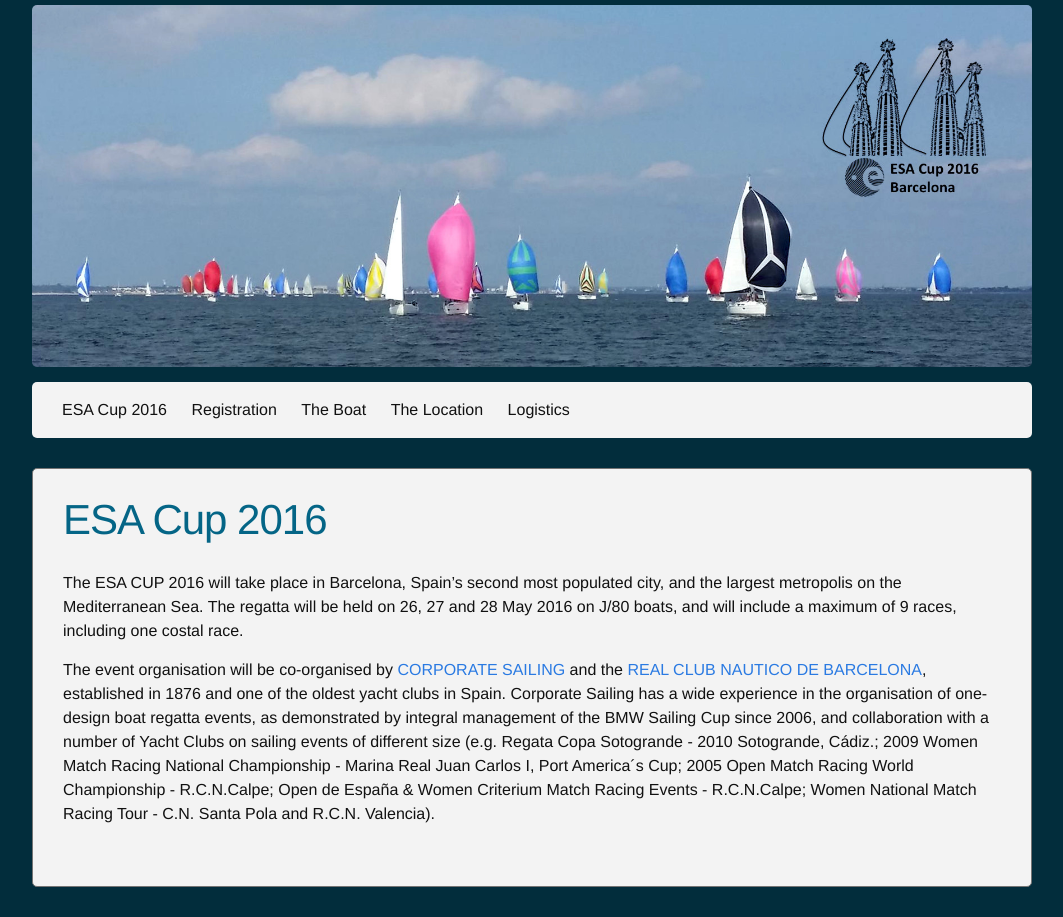
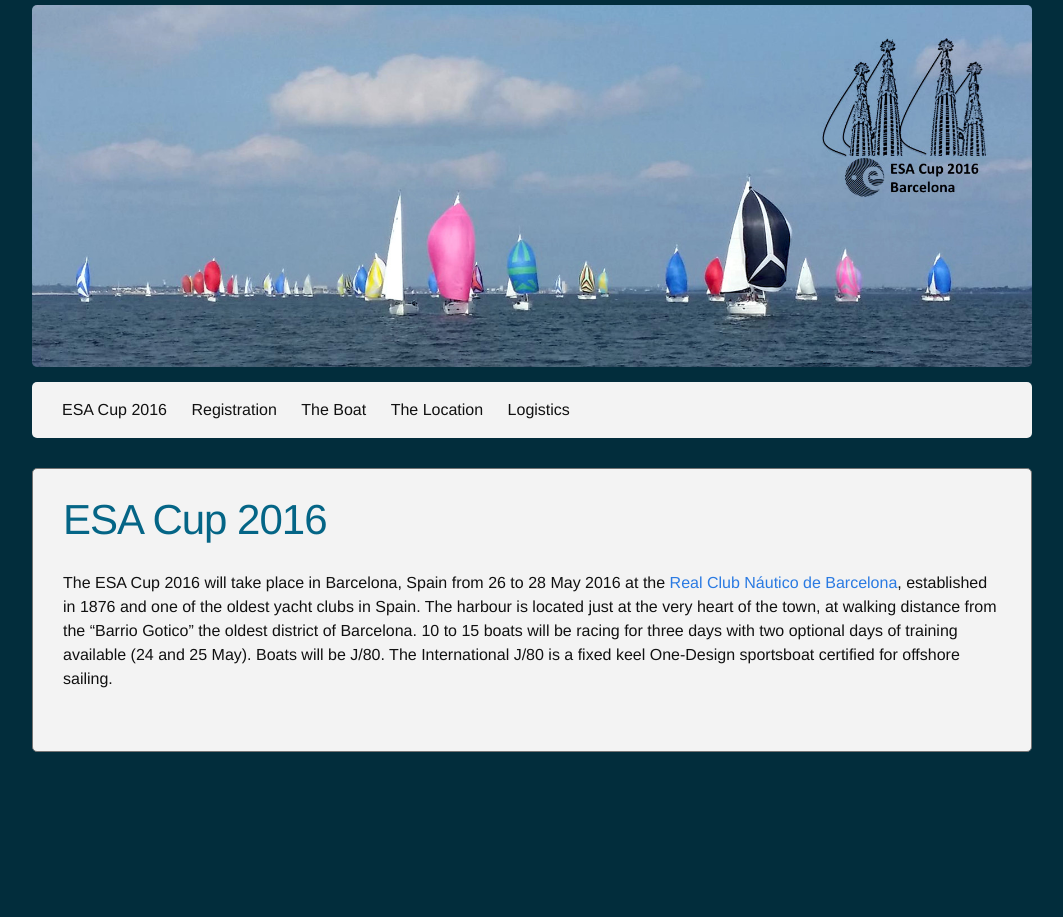
Before and after one commit to esacup2016/esacup2016.github.io, a Jekyll site: the page built from pages/esacup2016.md, in a window 1280 px wide. Shown: the whole page, without its empty margins (108-1171 px from the left). Built offline with Jekyll 4.4.1, drawn with Linux system fonts in a browser that asks for light colours.

Commit message:
Updated to align with sponsor leaflet

```diff
--- a/pages/esacup2016.md
+++ b/pages/esacup2016.md
@@ -5,6 +5,5 @@ permalink: /
 menu-rank: 1
 ---
 
-The ESA CUP 2016 will take place in Barcelona, Spain's second most populated city, and the largest metropolis on the Mediterranean Sea. The regatta will be held on 26, 27 and 28 May 2016 on J/80 boats, and will include a maximum of 9 races, including one costal race.
-
-The event organisation will be co-organised by [CORPORATE SAILING](www.corporate-sailing.es) and the [REAL CLUB NAUTICO DE BARCELONA](http://www.rcnb.com/), established in 1876 and one of the oldest yacht clubs in Spain. Corporate Sailing has a wide experience in the organisation of one-design boat regatta events, as demonstrated by integral management of the BMW Sailing Cup since 2006, and collaboration with a number of Yacht Clubs on sailing events of different size (e.g. Regata Copa Sotogrande - 2010 Sotogrande, Cádiz.; 2009 Women Match Racing National Championship - Marina Real Juan Carlos I, Port America´s Cup; 2005 Open Match Racing World Championship - R.C.N.Calpe; Open de España & Women Criterium Match Racing Events - R.C.N.Calpe; Women National Match Racing Tour - C.N. Santa Pola and R.C.N. Valencia).
+The ESA Cup 2016 will take place in Barcelona, Spain from 26 to 28 May 2016 at the [Real Club Náutico de Barcelona](http://www.rcnb.com/), established in 1876 and one of the oldest yacht clubs in Spain. The harbour is located just at the very heart of the town, at walking distance from the "Barrio Gotico" the oldest district of Barcelona.
+10 to 15 boats will be racing for three days with two optional days of training available (24 and 25 May). Boats will be J/80. The International J/80 is a fixed keel One-Design sportsboat certified for offshore sailing.
```
